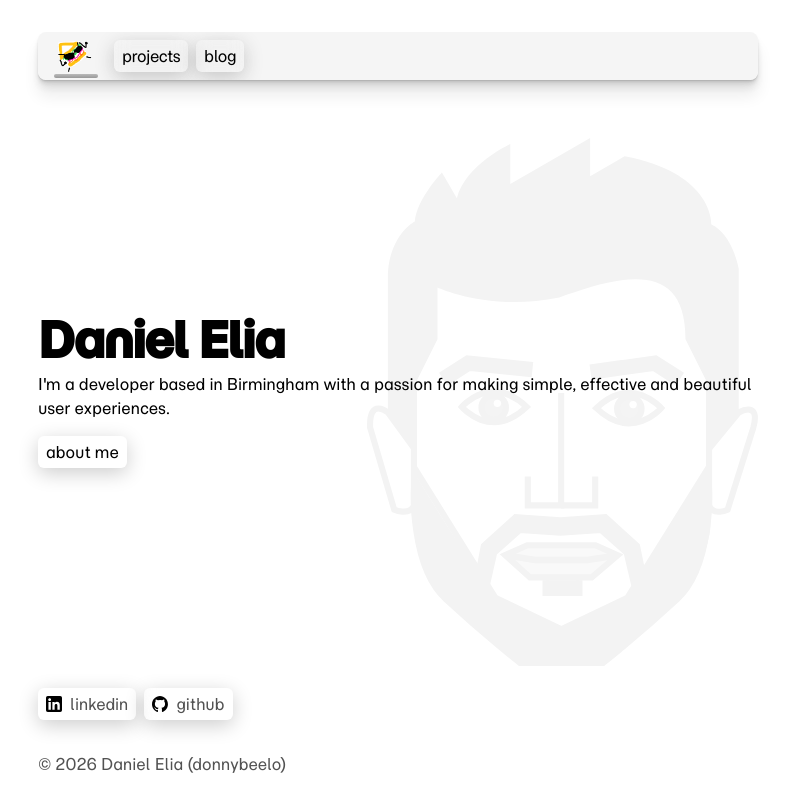
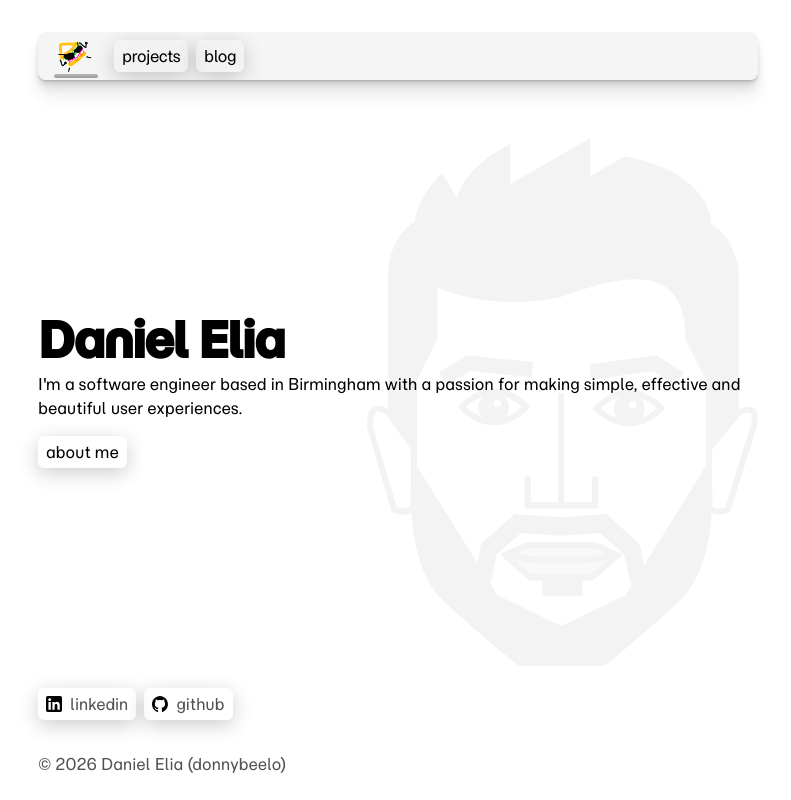
Before and after one commit to donnybeelo/donnybeelo.github.io, a Next.js app: page / in a window 1280 px wide. Shown: the whole page, without its empty margins (242-1033 px from the left). Built offline with nearby package versions, Linux system fonts and the light colour scheme; no server answers.

Commit message:
Use 'software engineer' on homepage

```diff
--- a/app/page.tsx
+++ b/app/page.tsx
@@ -15,7 +15,7 @@ export default function Page() {
 				Daniel Elia
 			</h1>
 			<Typer action={() => setDone(true)}>
-				I'm a developer based in Birmingham with a passion for making simple,
+				I'm a software engineer based in Birmingham with a passion for making simple,
 				effective and beautiful user experiences.
 			</Typer>
 			<ShinyButton name="about me" className={`aboutButton opacity-${done ? "100" : "0"}`} path="/about"></ShinyButton>
```
